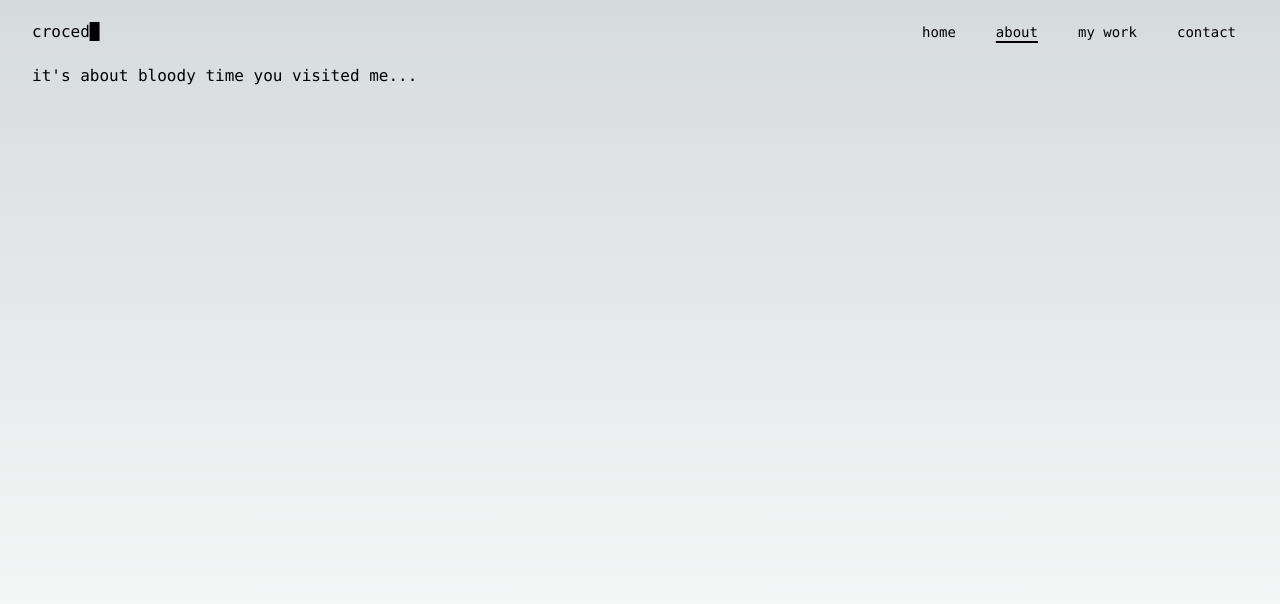
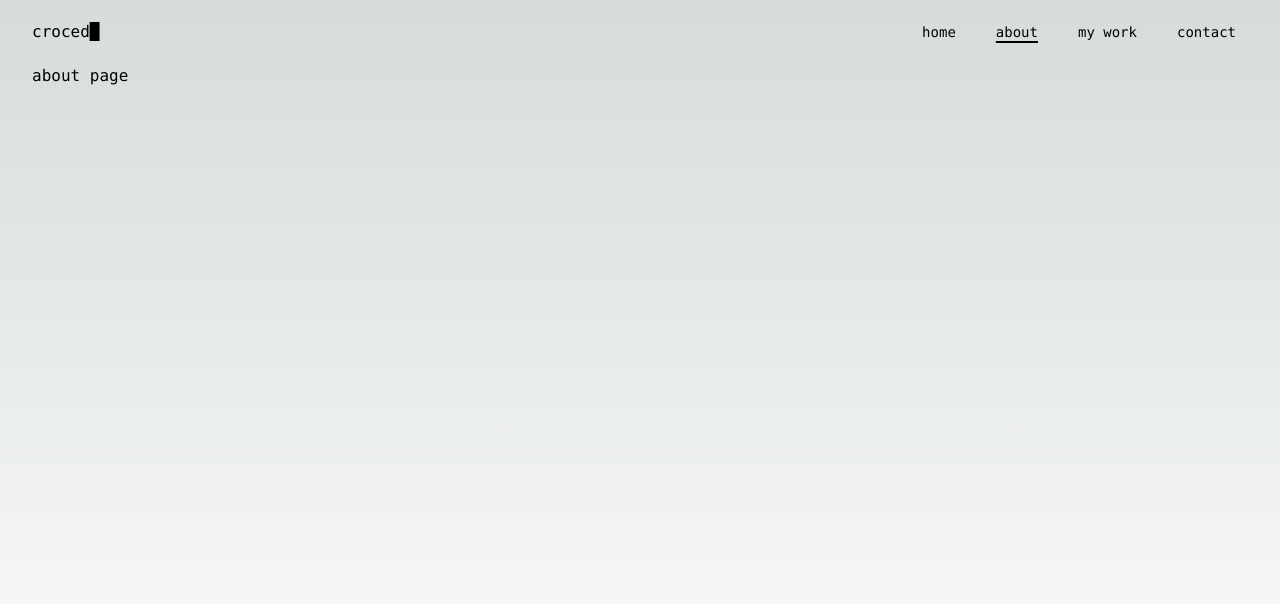
Before and after one commit to croced/croced-portfolio, a Next.js app: page /about in a window 1280 px wide. Shown: the top 604 px of the page. Built offline with nearby package versions, Linux system fonts and the light colour scheme.

Commit message:
Update about.tsx

```diff
--- a/pages/about.tsx
+++ b/pages/about.tsx
@@ -12,7 +12,7 @@ const About: React.FC = () => {
                 <link rel="icon" href="/favicon.ico" />
             </Head>
 
-            <p>it&apos;s about bloody time you visited me...</p>
+            <p>about page</p>
         </>
 
     )
```
